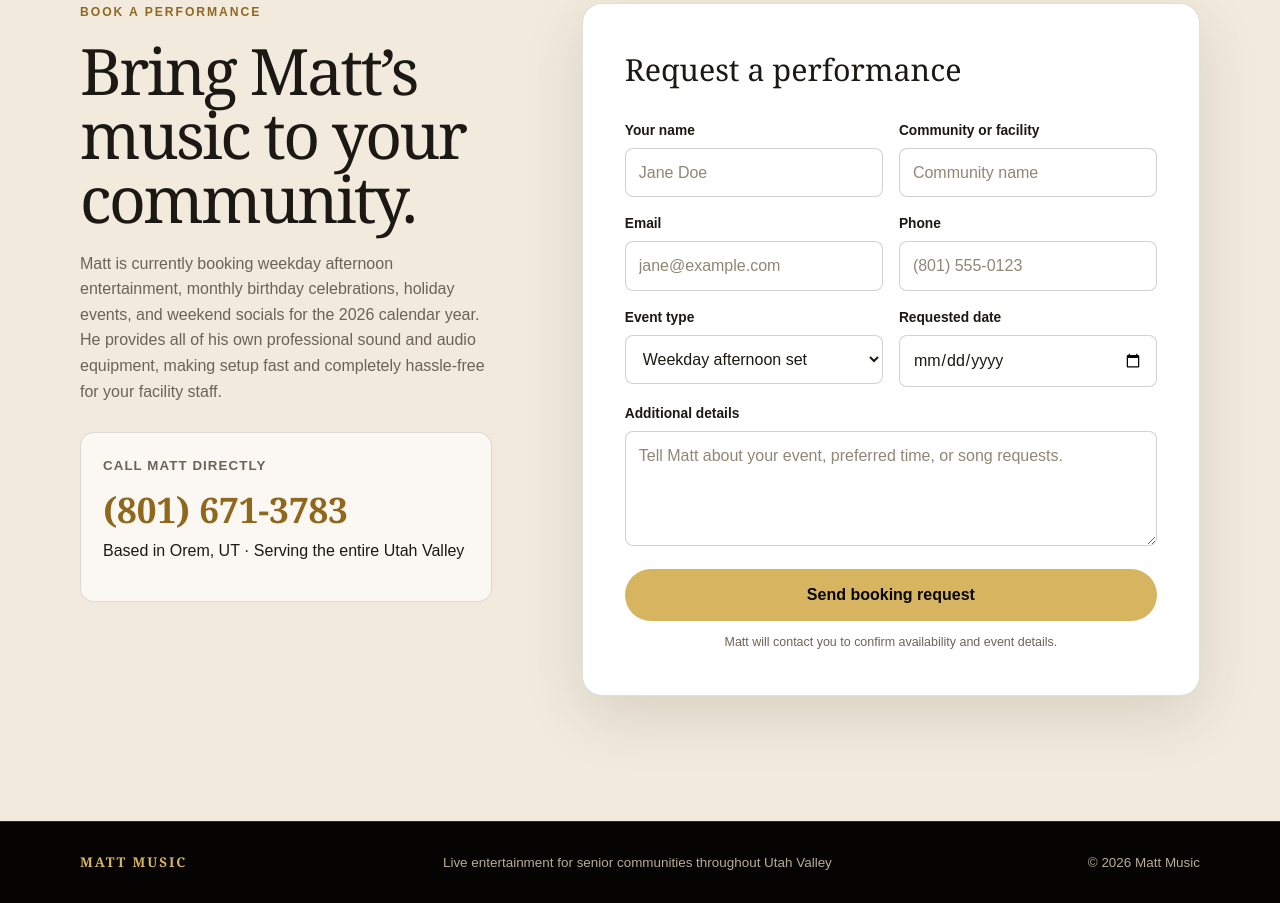
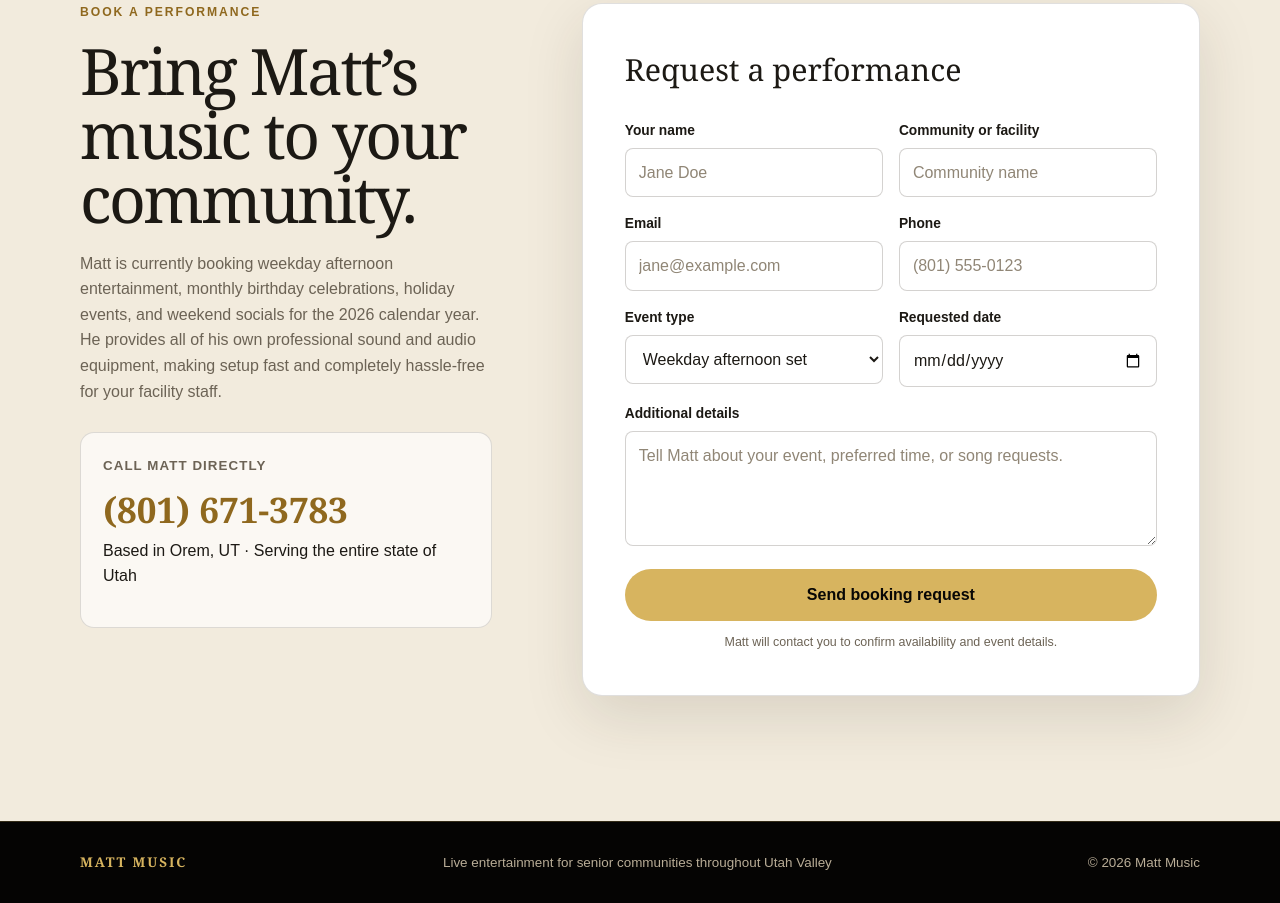
Before and after one commit to 11038024-nyc/matt-website, a plain HTML site: page index.html in a window 1280 px wide. Shown: the part 4978-5881 px from the top of the page. Drawn offline with Linux system fonts and the light colour scheme.

Commit message:
Update canonical link and service area in index.html
Updated canonical URL and adjusted service area description.

```diff
--- a/index.html
+++ b/index.html
@@ -6,12 +6,12 @@
     <meta name="description" content="Book Matt for live golden oldies, Neil Diamond favorites, and interactive music at senior living communities throughout Utah Valley.">
     <meta name="robots" content="index, follow">
     <meta name="theme-color" content="#080705">
-    <link rel="canonical" href="https://11038024-nyc.github.io/matt-website/">
+    <link rel="canonical" href="https://mattgoldenhits.com/">
 
     <meta property="og:title" content="Matt Live Music | Golden Hits in Utah Valley">
     <meta property="og:description" content="Live music, familiar songs, and memorable moments for senior communities.">
     <meta property="og:type" content="website">
-    <meta property="og:url" content="https://11038024-nyc.github.io/matt-website/">
+    <meta property="og:url" content="https://mattgoldenhits.com/">
     <meta property="og:image" content="WhatsApp Image 2026-07-06 at 9.51.08 AM.jpeg">
 
     <title>Matt Live Music for Senior Communities | Utah Valley</title>
@@ -1072,7 +1072,7 @@
                     <div class="phone-box">
                         <small>Call Matt directly</small>
                         <a href="tel:+18016713783">(801)&nbsp;671&#8209;3783</a>
-                        <p>Based in Orem, UT · Serving the entire Utah Valley</p>
+                        <p>Based in Orem, UT · Serving the entire state of Utah </p>
                     </div>
                 </div>
 
```
